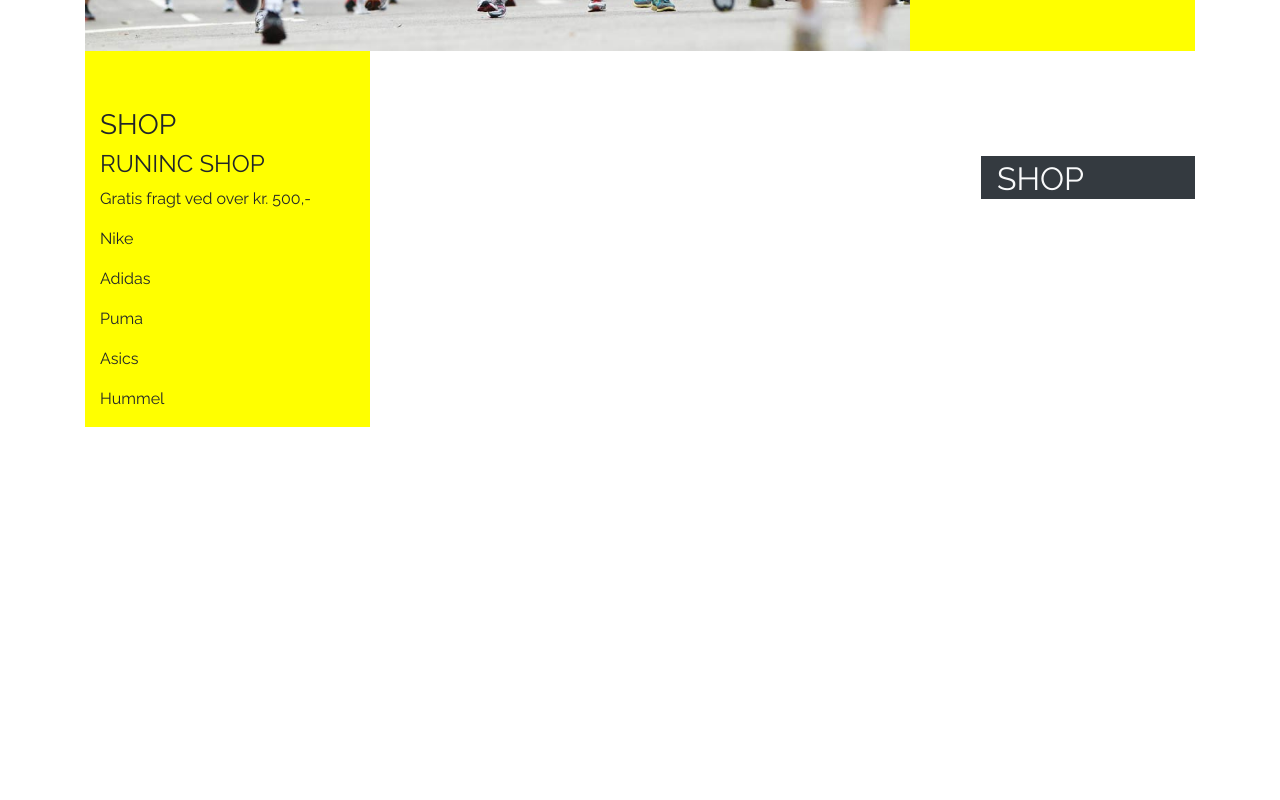
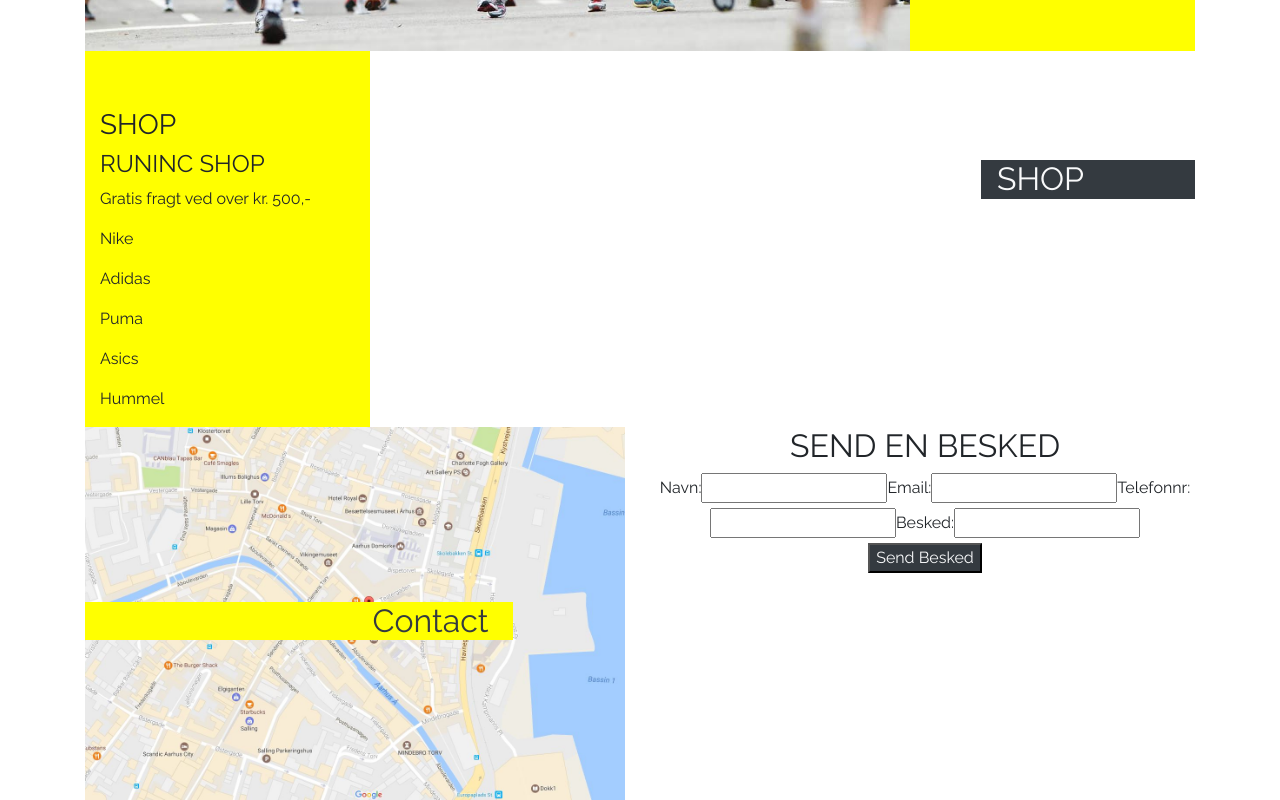
Before and after one commit to kirkemann/reactweb, a React (Create React App) app: page / in a window 1280 px wide. Shown: the part 1291-2091 px from the top of the page. Before the commit the page ends 1718 px from the top, so only its background shows below. Built offline with nearby package versions, Linux system fonts and the light colour scheme.

Commit message:
slut på tirsdag

```diff
--- a/src/App.js
+++ b/src/App.js
@@ -3,6 +3,7 @@ import Navbar from './components/Navbar/Navbar'
 import Section from './components/Section/section';
 import Main from './components/Main/main';
 import Article from './components/Article/Article';
+import Footer from './components/Footer/Footer';
 
 
 function App() {
@@ -12,6 +13,7 @@ function App() {
       <Section />
       <Main />
       <Article />
+      <Footer />
     </div>
   );
 }
--- a/src/components/Article/Article.js
+++ b/src/components/Article/Article.js
@@ -15,7 +15,7 @@ const Article = () => {
                     <p>Hummel</p>
                 </div>
                 <div className="col-9">
-                <h2 className="shopsec bg-dark text-light pl-3 w-25 pt-1 position-absolute">SHOP</h2>
+                <h2 className="shopsec bg-dark text-light pl-3 w-25  position-absolute">SHOP</h2>
 
                 </div>
             </div>
--- a/src/components/Footer/Footer.js
+++ b/src/components/Footer/Footer.js
@@ -0,0 +1,29 @@
+import React from 'react';
+import Maps from '../img/map.JPG';
+
+const Footer = () => {
+    return (
+        <div className="container">
+            <div className="row">
+                <div className="col-6">
+                <img className="img-fluid" src={Maps} alt="Maps"/>
+                <h2 className="contacttext text-right text-dark pr-4 w-75 position-absolute">Contact</h2>
+                </div>
+                <div className="col-6 d-block text-center">
+                    <h2>SEND EN BESKED</h2>
+                    <label>Navn:</label>
+                    <input type="email"/>
+                    <label>Email:</label>
+                    <input type="text"/>
+                    <label>Telefonnr:</label>
+                    <input type="text"/>
+                    <label>Besked:</label>
+                    <input type="textarea"/>
+                    <button className="bg-dark text-light">Send Besked</button>
+                </div>
+            </div>
+        </div>
+     );
+}
+
+export default Footer;
--- a/src/components/Section/section.js
+++ b/src/components/Section/section.js
@@ -5,7 +5,7 @@ const Section = () => {
     return (
         <div className="container">
             <img class="img-fluid" src={Hero} alt="Løber-i-naturen"/>
-            <h2 className="texth2 bg-dark text-light pl-3 w-25 pt-1 position-absolute">WE LOVE <span>RUNING</span></h2>
+            <h2 className="texth2 bg-dark text-light pl-3 w-25 pt-2 position-absolute">WE LOVE <span>RUNING</span></h2>
         </div>
      );
 }
--- a/src/index.css
+++ b/src/index.css
@@ -43,5 +43,9 @@ ul{
 {
   bottom: 220px;
   left: 911px;
-
 }
+.contacttext
+{
+  background-color: yellow;
+  top: 175px;
+}
```
